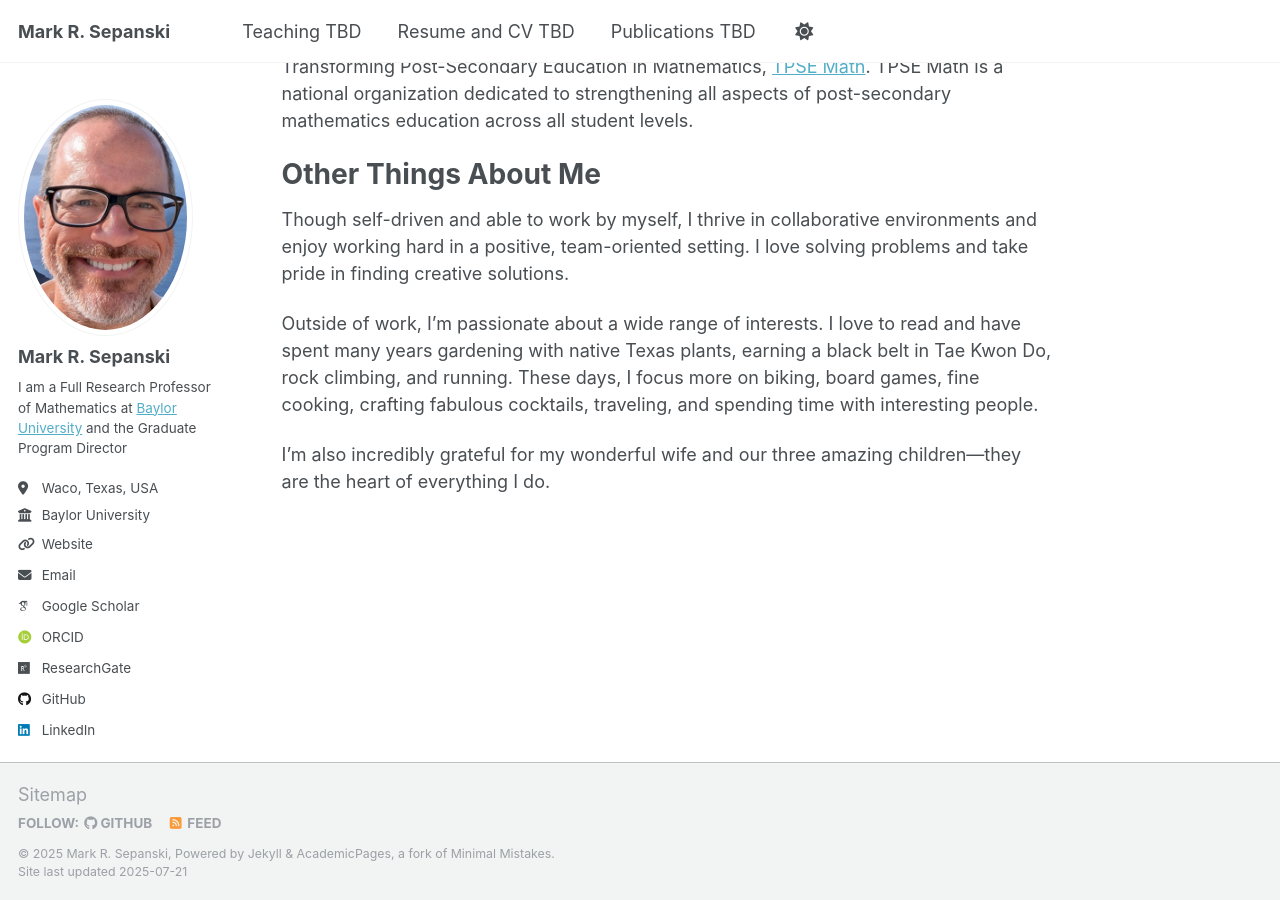
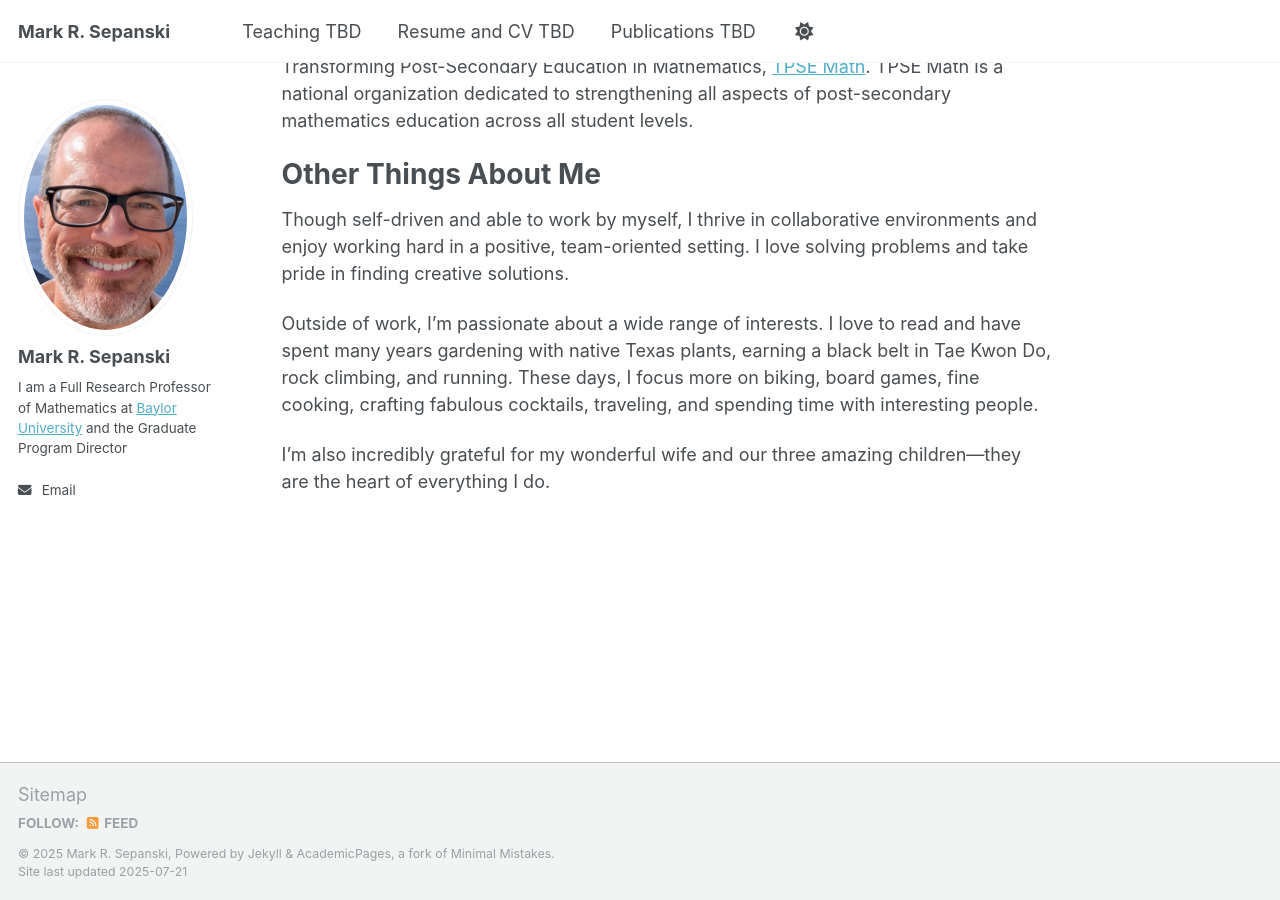
Before and after one commit to mrsepanski/mrsepanski.github.io, a Jekyll site: the page built from _pages/about.md, in a window 1280 px wide and 900 px high, scrolled down 509 px. Built offline with Jekyll 4.4.1, drawn with Linux system fonts in a browser that asks for light colours; some web fonts are replaced; a script that is not in the unit is left out.

Commit message:
Update _config.yml

```diff
--- a/_config.yml
+++ b/_config.yml
@@ -27,14 +27,14 @@ author:
   pronouns         : # example: "she/her"
   bio              : "I am a Full Research Professor of Mathematics at <a href=\"https://www.baylor.edu\">Baylor University</a> and the Graduate Program Director"
   email            : "mrsepanski@baylor.edu"
-  googlescholar    : "https://scholar.google.com/citations?user=54xTAD8AAAAJ&hl"
-  researchgate     : "https://www.researchgate.net/profile/Mark-Sepanski"
-  orcid            : "http://orcid.org/0000-0001-9738-954X"
-  linkedin         : "https://www.linkedin.com/in/mark-sepanski-330192154/" # Username
-  github           : "mrsepanski.github.io"
-  employer         : "Baylor University"
-  uri              : "https://math.artsandsciences.baylor.edu/person/mark-sepanski-phd"
-  location         : "Waco, Texas, USA"
+  # googlescholar    : "https://scholar.google.com/citations?user=54xTAD8AAAAJ&hl"
+  # researchgate     : "https://www.researchgate.net/profile/Mark-Sepanski"
+  # orcid            : "http://orcid.org/0000-0001-9738-954X"
+  # linkedin         : "https://www.linkedin.com/in/mark-sepanski-330192154/" # Username
+  # github           : "mrsepanski.github.io"
+  # employer         : "Baylor University"
+  # uri              : "https://math.artsandsciences.baylor.edu/person/mark-sepanski-phd"
+  # location         : "Waco, Texas, USA"
 
   # Academic websites
   # academia         : # URL
```
